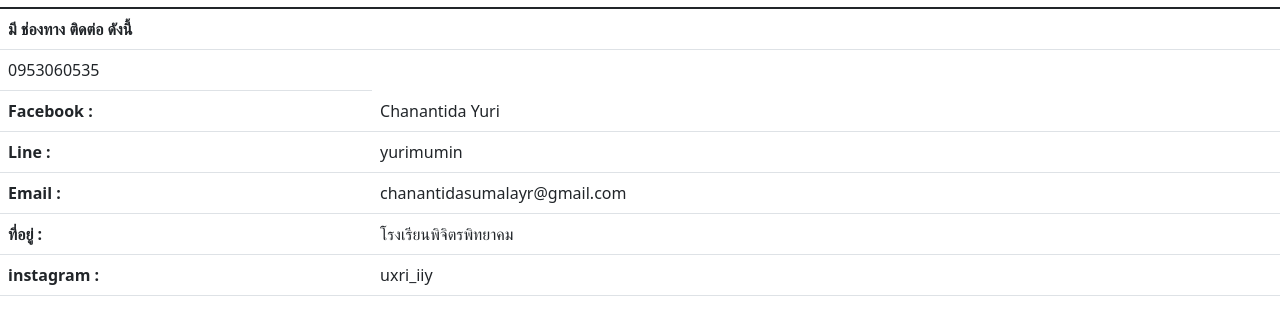
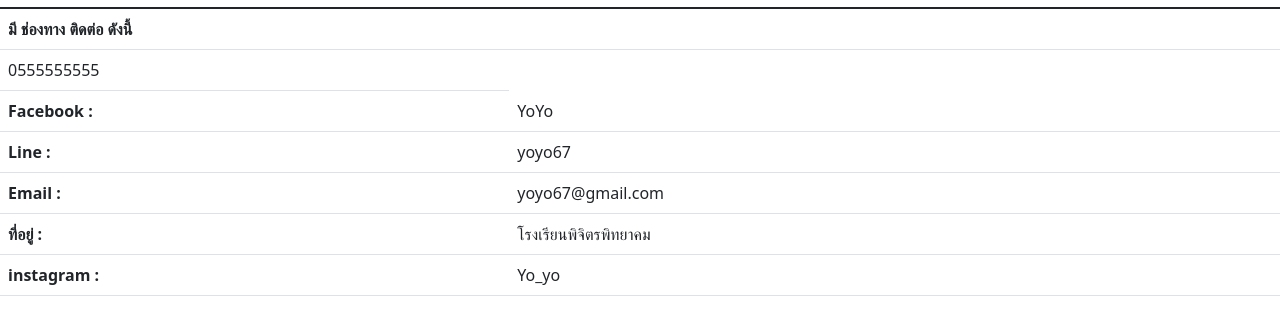
Before and after one commit to Zuxriiyy/Profile.2568, a plain HTML site: page index.html in a window 1280 px wide. Shown: the part 1483-1792 px from the top of the page. Drawn offline with nearby package versions, Linux system fonts and the light colour scheme.

Commit message:
Modify contact details in index.html
Updated contact information in the HTML file.

```diff
--- a/index.html
+++ b/index.html
@@ -21,19 +21,19 @@
 
             <tr
                 <th scope="row">เบอร์โทร :</th>
-                <td>0953060535</td>
+                <td>0555555555</td>
             </tr>
             <tr>
                 <th scope="row">Facebook :</th>
-                <td>Chanantida Yuri</td>
+                <td>YoYo</td>
             </tr>
             <tr>
                 <th scope="row">Line :</th>
-                <td>yurimumin</td>
+                <td>yoyo67</td>
             </tr>
             <tr>
                 <th scope="row">Email :</th>
-                <td>chanantidasumalayr@gmail.com</td>
+                <td>yoyo67@gmail.com</td>
             </tr>
             <tr>
                 <th scope="row">ที่อยู่ :</th>
@@ -41,10 +41,11 @@
             </tr>
             <tr>
                 <th scope="row">instagram :</th>
-                <td>uxri_iiy</td>
+                <td>Yo_yo</td>
             </tr>
         </tbody>
     </table>
 
 </body>
+
 </html>
```
